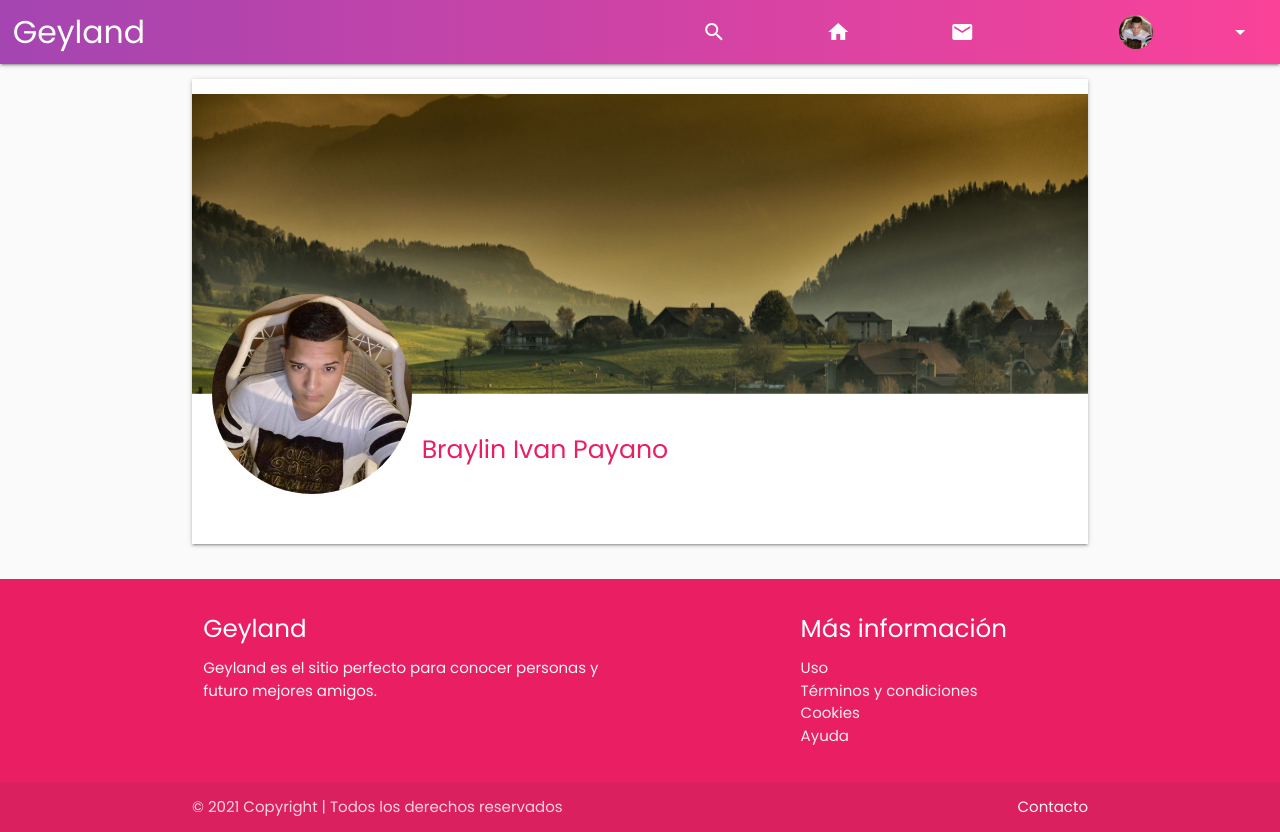
After one commit to Braylin16/geyland, a PHP site: page /geyland/profile in a window 1280 px wide. The commit adds this page. Run offline with PHP 8.4, Linux system fonts and the light colour scheme.

Commit message:
Profile portada y perfil hecho

```diff
--- a/frontend/header.php
+++ b/frontend/header.php
@@ -8,7 +8,7 @@
 
         <!-- Perfil -->
         <li>
-            <a href="#" class="black-text">
+            <a href="profile" class="black-text">
                 <i class="material-icons">account_circle</i>
                 Perfil
             </a>
--- a/menu/menu.php
+++ b/menu/menu.php
@@ -9,7 +9,7 @@
     <a href="#email"><span class="white-text email">viraleschanner16@gmail.com</span></a>
     </div></li>
     <li><a href="<?=$url?>"><i class="material-icons">home</i>Inicio</a></li>
-    <li><a href="#!"><i class="material-icons">account_circle</i>Perfil</a></li>
+    <li><a href="profile"><i class="material-icons">account_circle</i>Perfil</a></li>
     <li><a href="setting"><i class="material-icons">settings</i>Configuraci&oacute;n</a></li>
     <li><a href="setting-password"><i class="material-icons">lock</i>Editar contrase&ntilde;a</a></li>
     <li><a href="chat"><i class="material-icons">mail</i>Chat</a></li>
--- /dev/null
+++ b/profile.php
@@ -0,0 +1,54 @@
+<!DOCTYPE html>
+<html lang="es">
+<head>
+    <meta charset="UTF-8">
+    <meta name="viewport" content="width=device-width, initial-scale=1.0">
+    <title>Geyland</title>
+    <link rel="stylesheet" href="style/style.css">
+    <link rel="stylesheet" href="materialize/css/materialize.min.css">
+    <link rel="stylesheet" href="materialize/css/materialize-icons.css" />
+</head>
+<body class="grey lighten-5">
+
+    <!-- Header -->
+    <?php require_once('frontend/header.php') ?>
+    <!-- Content -->
+    <main class="section">
+        <?php require_once('menu/menu.php') ?>
+
+        <!-- Content -->
+        <section class="container z-depth-1 white">
+            <article class="row col s12 section">
+
+                <div class="row">
+                    <div class="col s12">
+
+                        <div class="header">
+
+                            <img src="images/paisaje.jpg" alt="Foto de portada" class="materialboxed cover-pic" height="300" />
+
+                            <!-- <div class="col s3 m4 xl4"></div> -->
+                            <img src="images/yo.jpg" alt="Nombre del usuario" class="center-align img-responsive circle profile-pic" height="190">
+
+
+                        </div>
+
+                        <!-- Dropdaw and name -->
+                        <div class="row">
+                            <div class="col s6 m8 xl9 right">
+                                <h1 class="flow-text pink-text">Braylin Ivan Payano</h1>
+                            </div>
+                        </div>
+
+                    </div>
+                </div>
+
+            </article>
+        </section>
+    </main>
+
+    <!-- Footer -->
+    <?php require_once('frontend/footer.php') ?>
+
+</body>
+</html>
--- a/style/style.css
+++ b/style/style.css
@@ -70,3 +70,27 @@ nav {
 .input-field .prefix.active {
   color: #fa4299 !important;
 }
+
+/* Colocar foto de perfil dentro de la de portada */
+.header {
+  position: relative;
+}
+
+.cover-pic {
+  object-fit: cover;
+  width: 100%;
+}
+
+.profile-pic {
+  position: absolute;
+  left: 20px;
+  bottom: -100px;
+  height: 200px;
+  width: 200px;
+}
+
+
+/* Cursor pointer al icono coment en las publicaciones */
+#click-comment {
+  cursor: pointer !important;
+}
```
Also changed, not shown: home.php (+25 -3 lines), js/comment.js (added, +16 -0 lines).
